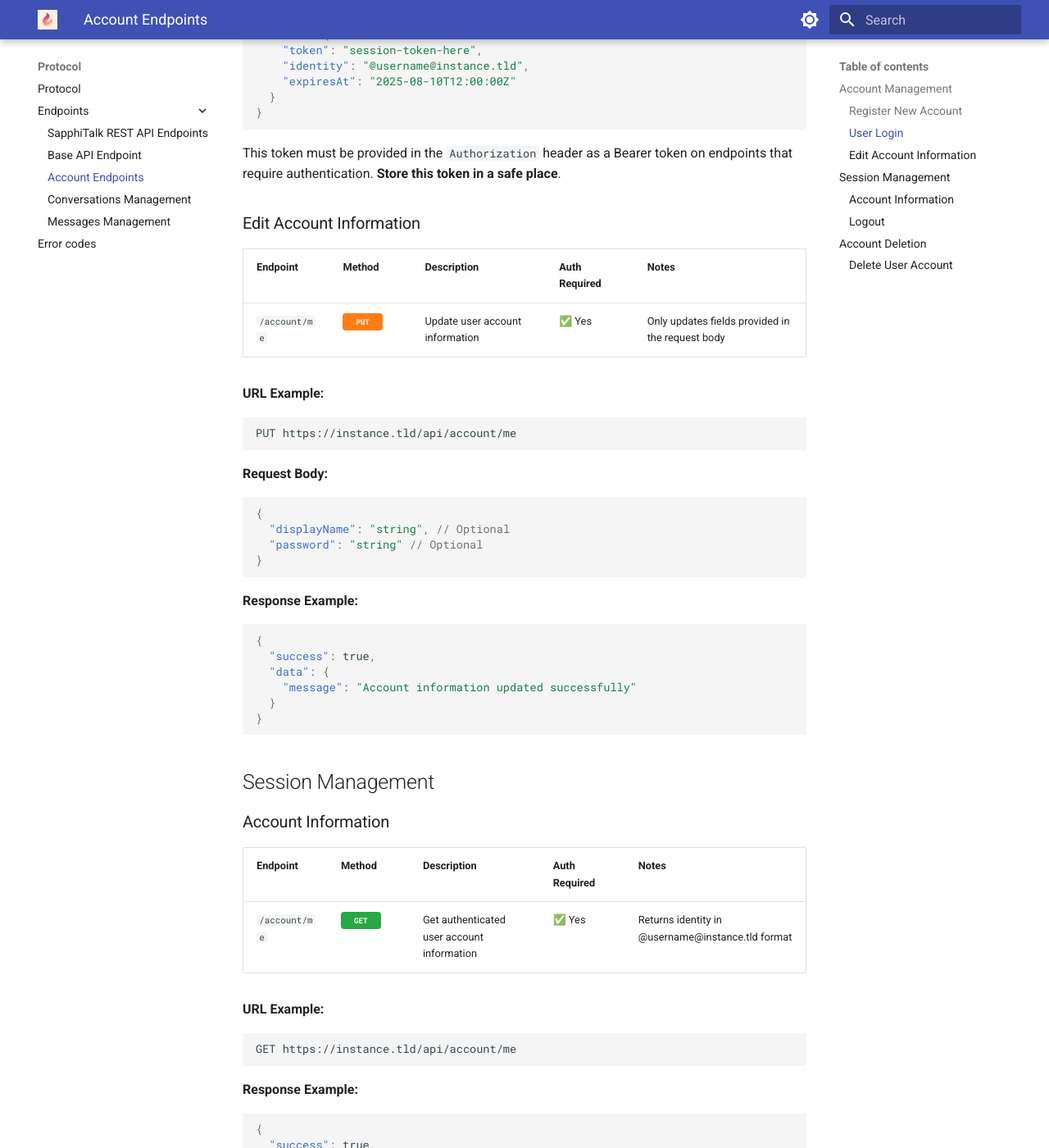
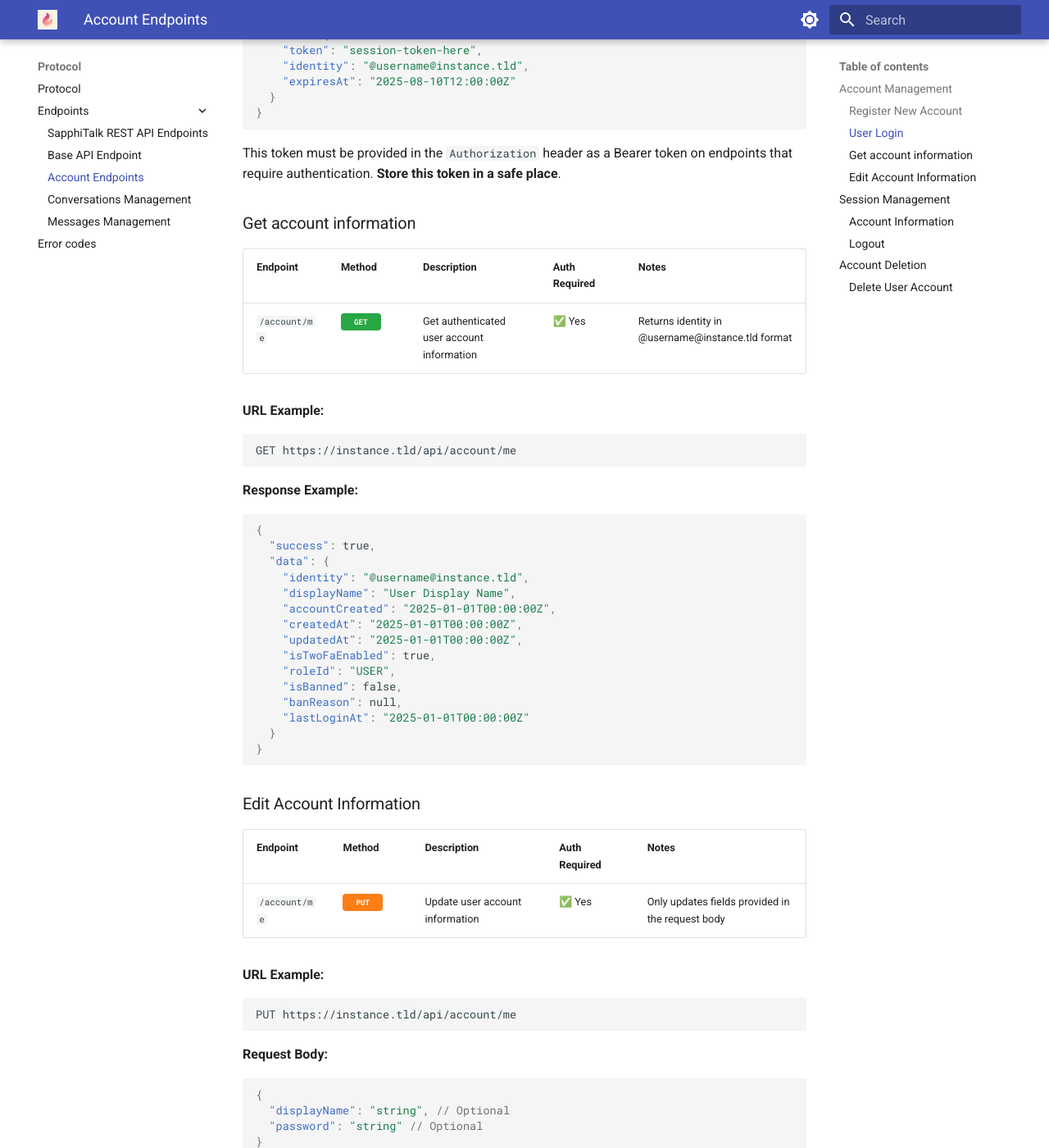
Before and after one commit to Sapphichat/Documentation, an MkDocs documentation site: the page built from docs/protocol/endpoints/authentication.md, in a window 1280 px wide and 1400 px high, scrolled down 1612 px. Shown: the whole window at 82% size. Built offline with MkDocs 1.6.1 and Material for MkDocs 9.7.7, drawn with Linux system fonts in a browser that asks for light colours.

Commit message:
Add documentation for get account/me + syntaxe fix

````diff
--- a/docs/protocol/endpoints/authentication.md
+++ b/docs/protocol/endpoints/authentication.md
@@ -69,6 +69,36 @@ POST https://instance.tld/api/account/login
 ```
 
 This token must be provided in the `Authorization` header as a Bearer token on endpoints that require authentication. **Store this token in a safe place**.
+
+### Get account information
+
+| Endpoint | Method | Description | Auth Required | Notes |
+|----------|--------|-------------|---------------|-------|
+| `/account/me` | <span class="method-get">`GET`</span> | Get authenticated user account information | ✅ Yes | Returns identity in @username@instance.tld format |
+
+**URL Example:**
+```
+GET https://instance.tld/api/account/me
+```
+
+**Response Example:**
+```json
+{
+  "success": true,
+  "data": {
+    "identity": "@username@instance.tld",
+    "displayName": "User Display Name",
+    "accountCreated": "2025-01-01T00:00:00Z",
+    "createdAt": "2025-01-01T00:00:00Z",
+    "updatedAt": "2025-01-01T00:00:00Z",
+    "isTwoFaEnabled": true,
+    "roleId": "USER",
+    "isBanned": false,
+    "banReason": null,
+    "lastLoginAt": "2025-01-01T00:00:00Z"
+  }
+}
+```
 
 ### Edit Account Information
 
````
Also changed, not shown: docs/protocol/endpoints/index.md (+1 -1 lines).
